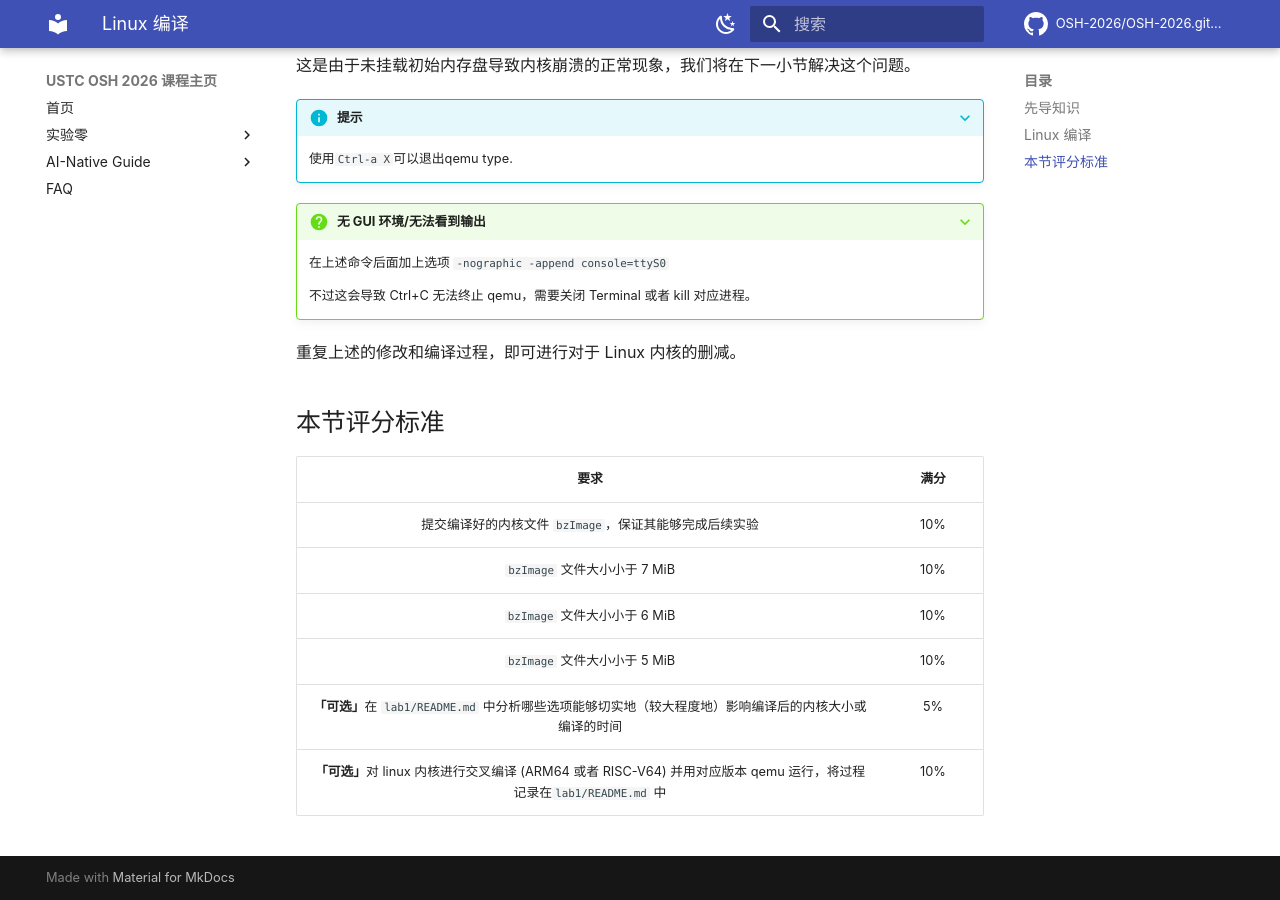
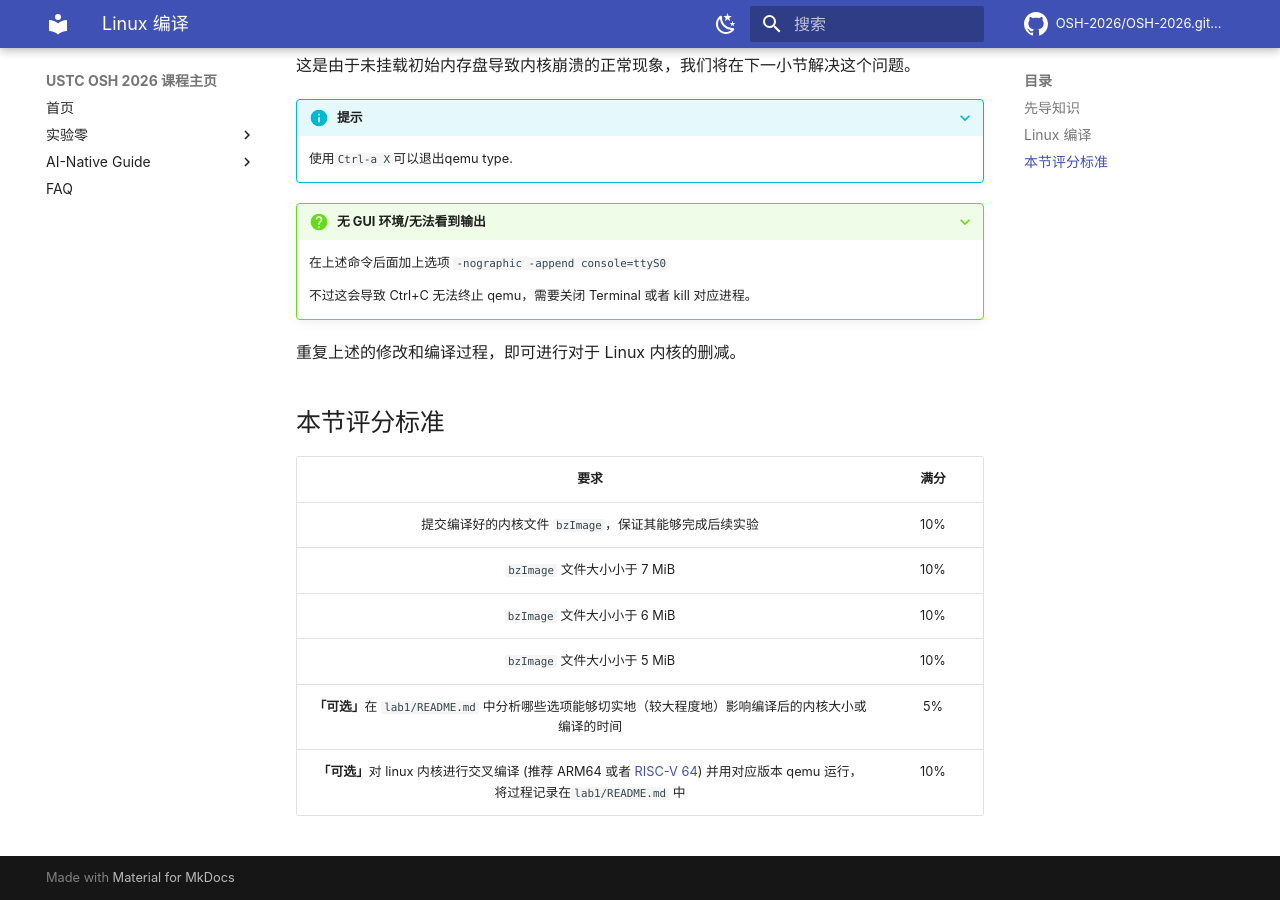
Before and after one commit to OSH-2026/osh-2026.github.io, an MkDocs documentation site: the page built from docs/lab1/phase1.md, in a window 1280 px wide and 900 px high, scrolled down 2088 px. Built offline with MkDocs 1.6.1 and Material for MkDocs 9.7.7, drawn with Linux system fonts in a browser that asks for light colours; nearby versions of some CDN libraries; library files that are not in the unit come from our copies; comment, search, counter and statistics services are not loaded.

Commit message:
Add link to kernel build docs for RISC-V 64

```diff
--- a/docs/lab1/phase1.md
+++ b/docs/lab1/phase1.md
@@ -108,11 +108,11 @@ qemu-system-x86_64 -kernel arch/x86_64/boot/bzImage
 
 ## 本节评分标准
 
-|                                                        要求                                                         | 满分 |
-| :-----------------------------------------------------------------------------------------------------------------: | :--: |
-|                               提交编译好的内核文件 `bzImage`，保证其能够完成后续实验                                | 10%  |
-|                                            `bzImage` 文件大小小于 7 MiB                                             | 10%  |
-|                                            `bzImage` 文件大小小于 6 MiB                                             | 10%  |
-|                                            `bzImage` 文件大小小于 5 MiB                                             | 10%  |
-|       **「可选」**在 `lab1/README.md` 中分析哪些选项能够切实地（较大程度地）影响编译后的内核大小或编译的时间        |  5%  |
-| **「可选」**对 linux 内核进行交叉编译 (ARM64 或者 RISC-V64) 并用对应版本 qemu 运行，将过程记录在`lab1/README.md` 中 | 10%  |
+|                                                                      要求                                                                      | 满分 |
+| :--------------------------------------------------------------------------------------------------------------------------------------------: | :--: |
+|                                             提交编译好的内核文件 `bzImage`，保证其能够完成后续实验                                             | 10%  |
+|                                                          `bzImage` 文件大小小于 7 MiB                                                          | 10%  |
+|                                                          `bzImage` 文件大小小于 6 MiB                                                          | 10%  |
+|                                                          `bzImage` 文件大小小于 5 MiB                                                          | 10%  |
+|                     **「可选」**在 `lab1/README.md` 中分析哪些选项能够切实地（较大程度地）影响编译后的内核大小或编译的时间                     |  5%  |
+| **「可选」**对 linux 内核进行交叉编译 (推荐 ARM64 或者 [RISC-V 64](riscv64-kernel.md)) 并用对应版本 qemu 运行，将过程记录在`lab1/README.md` 中 | 10%  |
```
